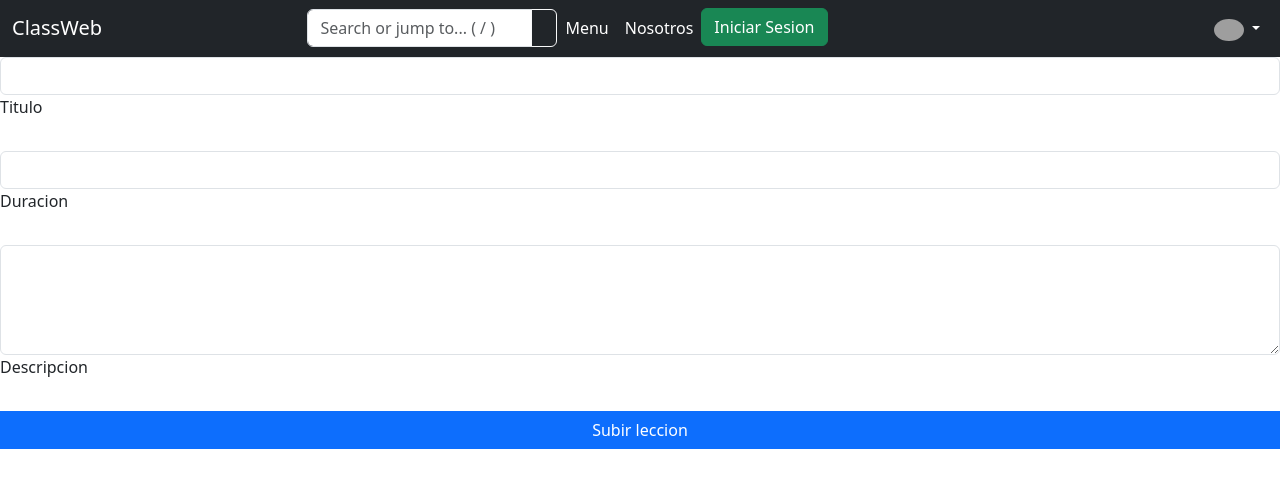
After one commit to GaboGon25/Proyect_ClassWeb, a Flask app: page /1/crear in a window 1280 px wide. The commit adds this page. Shown: the top 488 px of the page. Run offline with Flask 3, Linux system fonts and the light colour scheme; tables that the repository leaves empty hold one stand-in row (values such as "Sample post"); grey boxes are pictures that could not be loaded.

Commit message:
✅ se agregan lecciones y en la consola se ven todas las lecciones de ese curso, usamos url_for para el manejo de rutas dinamicas

```diff
--- a/app.py
+++ b/app.py
@@ -1,5 +1,5 @@
-from flask import Flask, request, render_template, redirect, flash, session, jsonify
-from models import Usuario, db, Categoria, categorias_curso, Curso
+from flask import Flask, request, render_template, redirect, flash, session, jsonify, url_for
+from models import Usuario, db, Categoria, categorias_curso, Curso, Clase
 # con eso importamos la password hasheada
 from werkzeug.security import generate_password_hash, check_password_hash
 from config import Config
@@ -240,5 +240,52 @@ def cart():
 def configuration():
     return render_template("configuration.html")
 
+# crear lecciones
+@app.route("/<int:id>/crear", methods=['POST', 'GET'])
+def crear_lecciones(id):
+    if request.method == "POST":
+        # Agregar clases: titulo, descripcion, duracion, curso_id
+        titulo = request.form.get("titulo")
+        descripcion = request.form.get("descripcion")
+        horas = float(request.form.get("duracion"))
+        curso_id = id
+
+        if not titulo or not descripcion or not horas:
+            flash("Campos vacios", "danger")
+            print("Error")
+            return redirect(url_for("crear_lecciones", id=curso_id))
+
+        # crear una nueva leccion
+        try:
+            nueva_leccion = Clase(
+                titulo = titulo,
+                descripcion = descripcion,
+                horas = horas,
+                curso_id = curso_id
+            )
+
+            # agregalo
+            db.session.add(nueva_leccion)
+            db.session.commit()
+
+            flash("Leccion agregada", "success")
+            return redirect("/")
+        except Exception as e:
+            db.session.rollback()
+            print(f"El error fue: {e}")
+            flash("Hubo un error", "danger")
+            return redirect("/")
+    else:
+        curso = Curso.query.get(id)
+        print(f"El curso es: {curso}")
+        return render_template("crear_lecciones.html", curso=curso)
+
+@app.route("/<int:id>/lecciones", methods=['GET'])
+def lecciones_curso(id):
+    lecciones = Clase.query.filter_by(curso_id = id).all()
+
+    print(f"Lecciones: {lecciones}")
+    return render_template("lecciones.html", lecciones=lecciones)
+
 if __name__ == '__main__':
     app.run(debug=True)
--- a/models.py
+++ b/models.py
@@ -93,7 +93,7 @@ class Clase(db.Model):
     descripcion = db.Column(db.String(80))
     horas = db.Column(db.Float, nullable=False)
     curso_id = db.Column(db.Integer, db.ForeignKey('curso.id'), nullable=False)
-    curso = db.relationship('Curso', backref='clases_relacion')
+    #curso = db.relationship('Curso', backref='clases_relacion')
 
     def __repr__(self):
         return f"Clase: {self.titulo} - {self.horas} horas"
--- /dev/null
+++ b/templates/crear_lecciones.html
@@ -0,0 +1,36 @@
+{% extends 'layout.html' %}
+
+{% block title %}
+  Crear Leccion
+{% endblock %}
+
+{% block content %}
+
+<form method="post" action="{{ url_for('crear_lecciones', id=curso.id) }}">
+    <!-- 2 column grid layout with text inputs for the first and last names -->
+    <div class="row mb-4">
+
+    <!-- Text input -->
+    <div data-mdb-input-init class="form-outline mb-4">
+      <input type="text" id="form6Example4" class="form-control" name="titulo"/>
+      <label class="form-label" for="form6Example4">Titulo</label>
+    </div>
+
+    <!-- Number input -->
+    <div data-mdb-input-init class="form-outline mb-4">
+      <input type="number" id="form6Example6" class="form-control" name="duracion"/>
+      <label class="form-label" for="form6Example6">Duracion</label>
+    </div>
+
+    <!-- Message input -->
+    <div data-mdb-input-init class="form-outline mb-4">
+      <textarea class="form-control" id="form6Example7" rows="4" name="descripcion"></textarea>
+      <label class="form-label" for="form6Example7">Descripcion</label>
+    </div>
+
+
+    <!-- Submit button -->
+    <button data-mdb-ripple-init type="submit" class="btn btn-primary btn-block mb-4">Subir leccion</button>
+  </form>
+
+{% endblock %}
--- a/templates/index.html
+++ b/templates/index.html
@@ -101,6 +101,8 @@
                     <form method="POST" action="/configuration">
                       <button type="submit">Configurar</button>
                     </form>
+                    <a href="{{ url_for('crear_lecciones', id=curso.id) }}" class="btn btn-secondary mt-4" role="button">Agregar lecciones</a>
+                    <button type="button" class="btn btn-primary mt-4">Mostrar lecciones</button>
                   </div>
                   </div>
                 </div>
```
Also changed, not shown: templates/lecciones.html (added, +11 -0 lines), proyecto.db, 2 other files.
